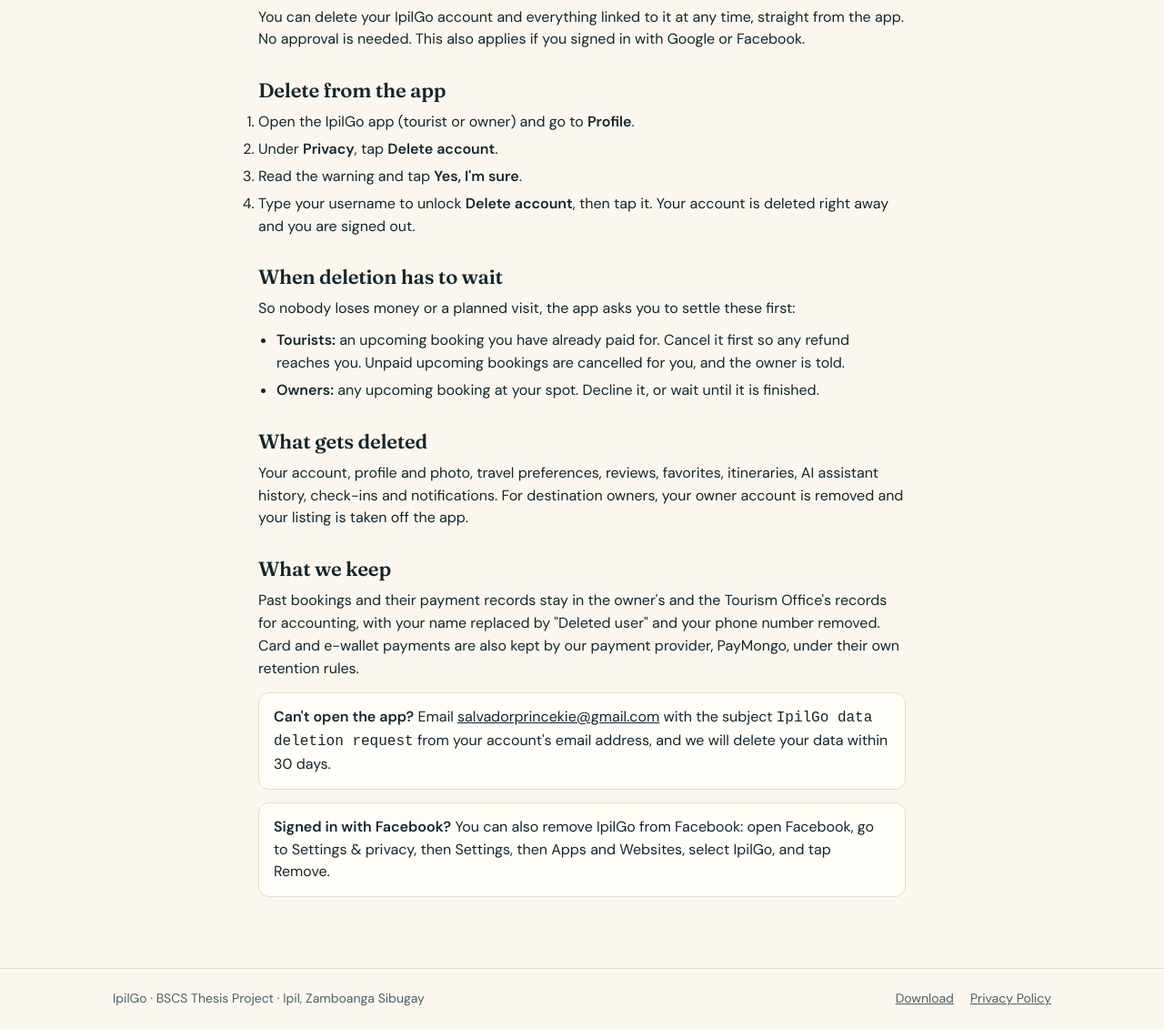
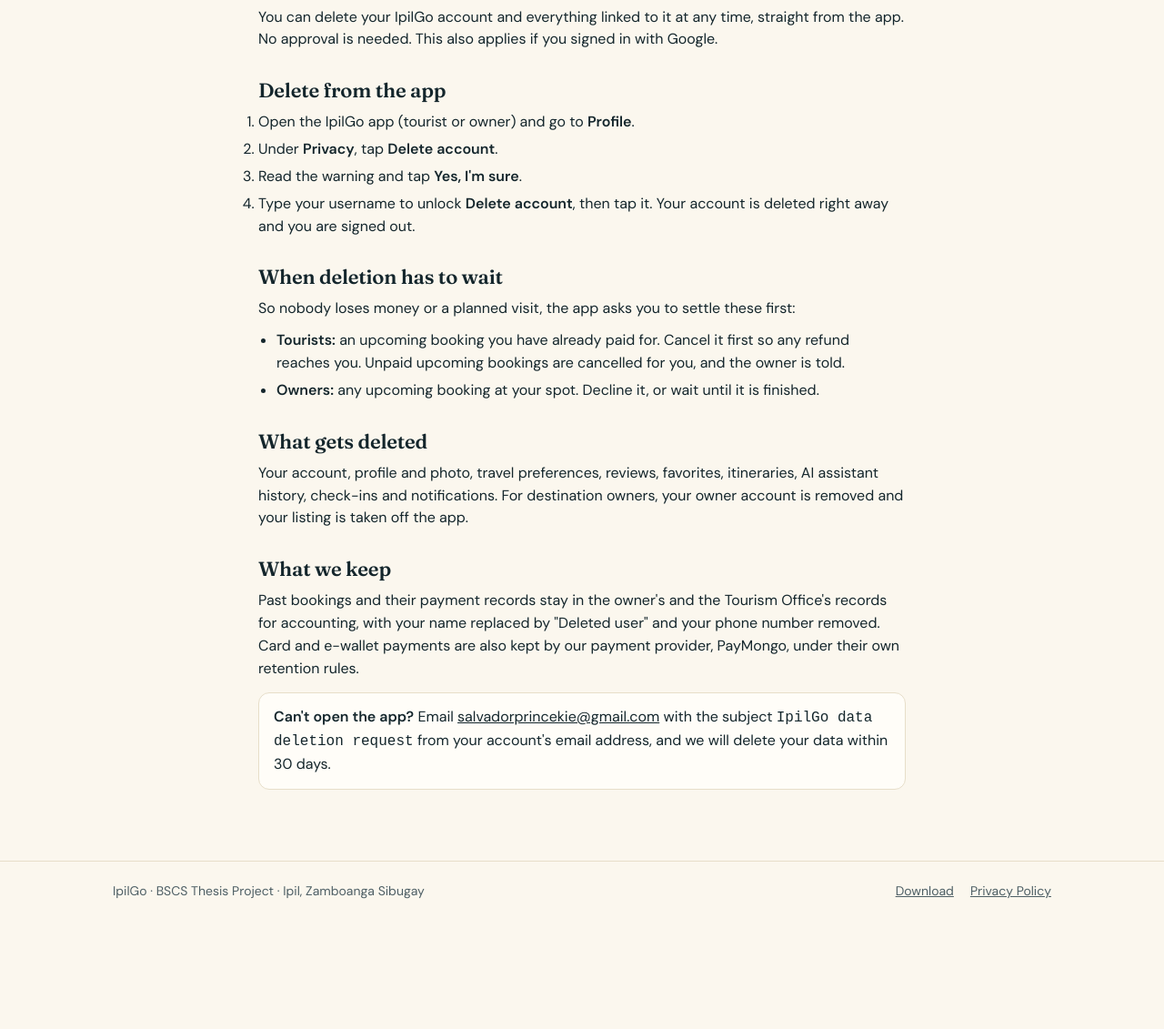
Before and after one commit to Seiderx/ipilgo-apps, a plain HTML site: page data-deletion.html in a window 1280 px wide. Shown: the part 153-1284 px from the top of the page at 91% size. After the commit the page ends 1165 px from the top, so only its background shows below. Drawn offline with Linux system fonts and the light colour scheme.

Commit message:
Privacy and data deletion pages: Google sign-in only, Facebook removed
Co-Authored-By: Claude Opus 5.5 <noreply@anthropic.com>

```diff
--- a/data-deletion.html
+++ b/data-deletion.html
@@ -19,7 +19,7 @@
   <h1>Delete your IpilGo data</h1>
   <p class="updated">Last updated: November 1, 2026</p>
 
-  <p>You can delete your IpilGo account and everything linked to it at any time, straight from the app. No approval is needed. This also applies if you signed in with Google or Facebook.</p>
+  <p>You can delete your IpilGo account and everything linked to it at any time, straight from the app. No approval is needed. This also applies if you signed in with Google.</p>
 
   <h2>Delete from the app</h2>
   <ol>
@@ -45,10 +45,6 @@
   <div class="callout">
     <b>Can't open the app?</b> Email <a href="mailto:salvadorprincekie@gmail.com?subject=IpilGo%20data%20deletion%20request">salvadorprincekie@gmail.com</a> with the subject <code>IpilGo data deletion request</code> from your account's email address, and we will delete your data within 30 days.
   </div>
-
-  <div class="callout">
-    <b>Signed in with Facebook?</b> You can also remove IpilGo from Facebook: open Facebook, go to Settings &amp; privacy, then Settings, then Apps and Websites, select IpilGo, and tap Remove.
-  </div>
 </main>
 
 <footer class="site">
```
Also changed, not shown: privacy.html (+1 -1 lines), 1 other file.
